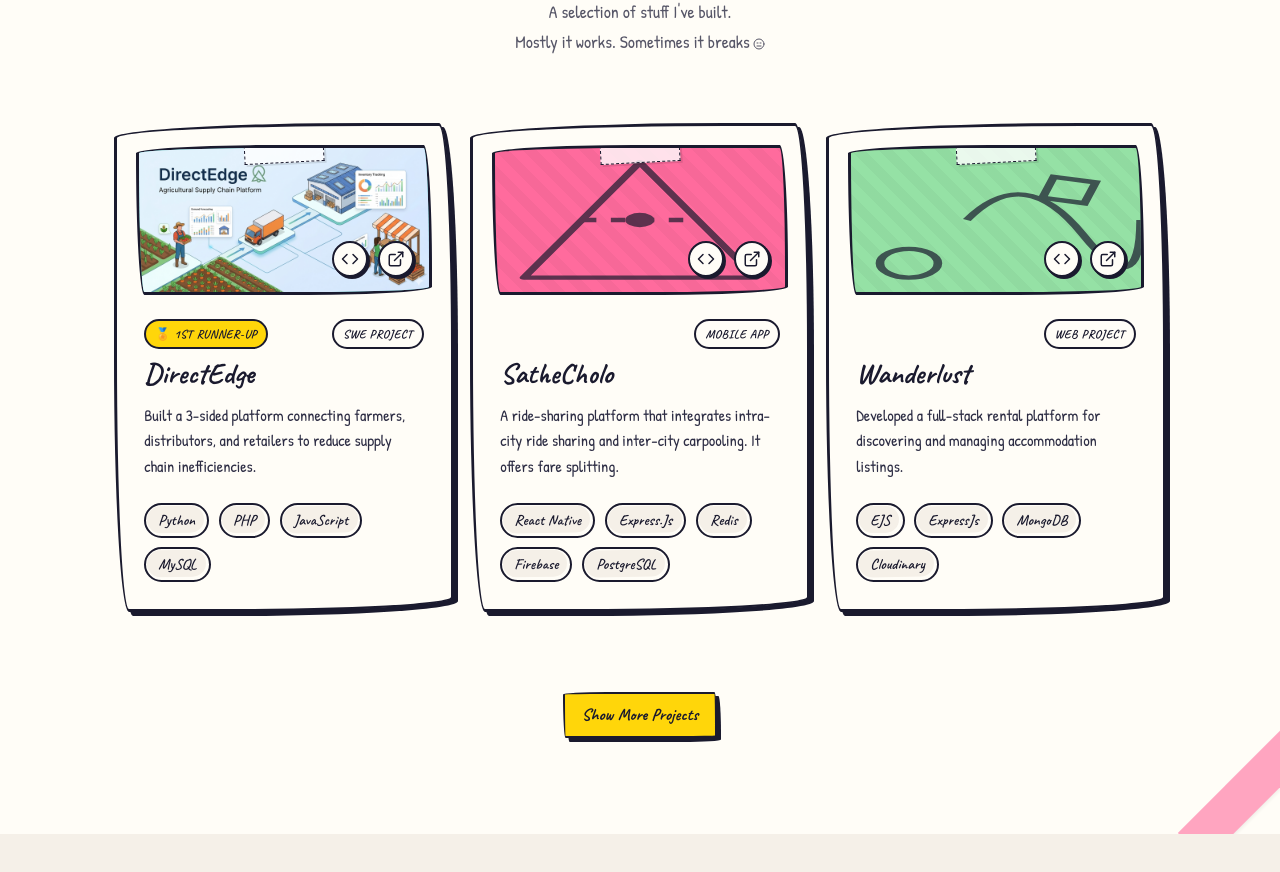
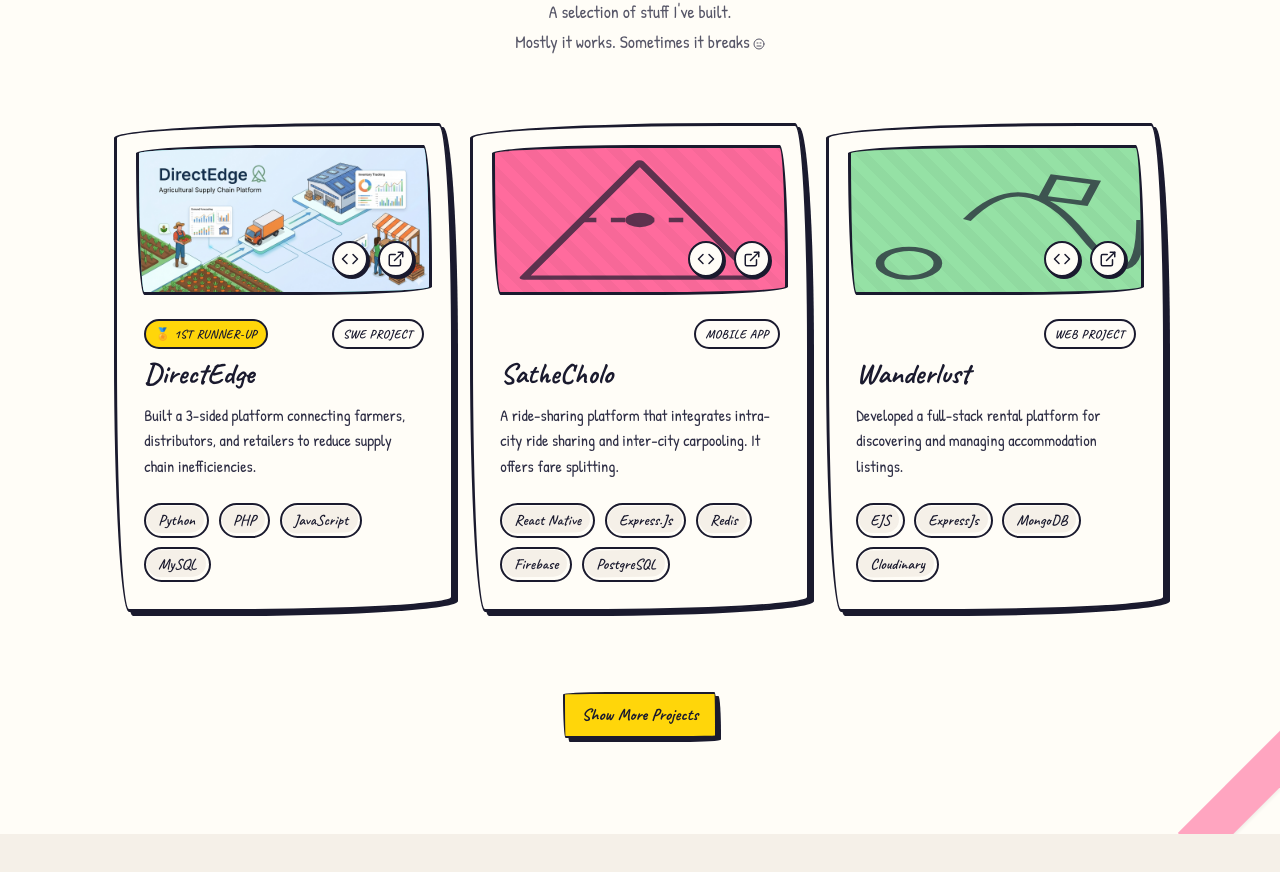
Before and after one commit to Maahhbuub/Mahbub-Doodle, a React (Vite) app: page / in a window 1280 px wide. Shown: the part 3420-4292 px from the top of the page. Built offline with nearby package versions, Linux system fonts and the light colour scheme.

Commit message:
fix(projects): remove tape

```diff
--- a/src/components/Projects/Projects.jsx
+++ b/src/components/Projects/Projects.jsx
@@ -44,7 +44,7 @@ export default function Projects({ limit, showMoreBtn }) {
 
               {/* Illustration Header */}
               <div className={`${styles.cardHeader} ${styles[p.color]}`}>
-                <div className={styles.cardTape} aria-hidden="true" />
+
                 {p.image ? (
                   <img
                     src={p.image}
```
